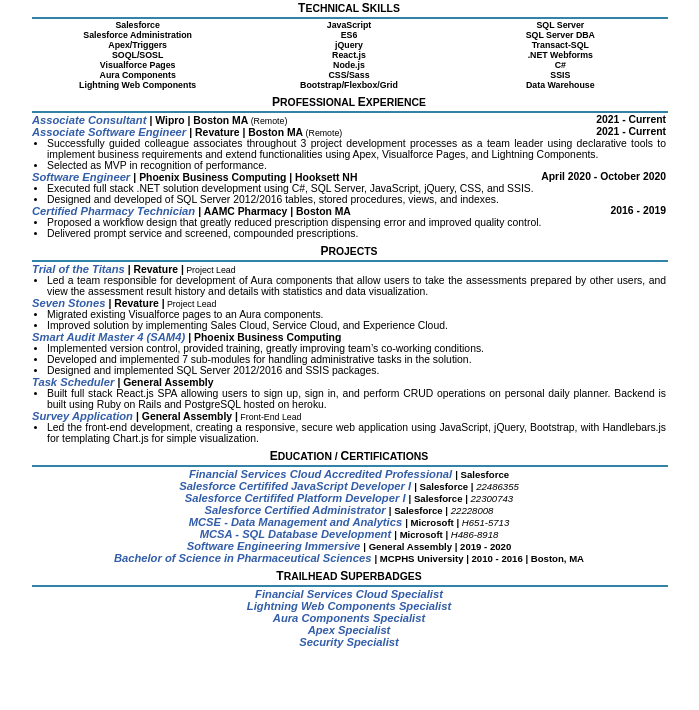
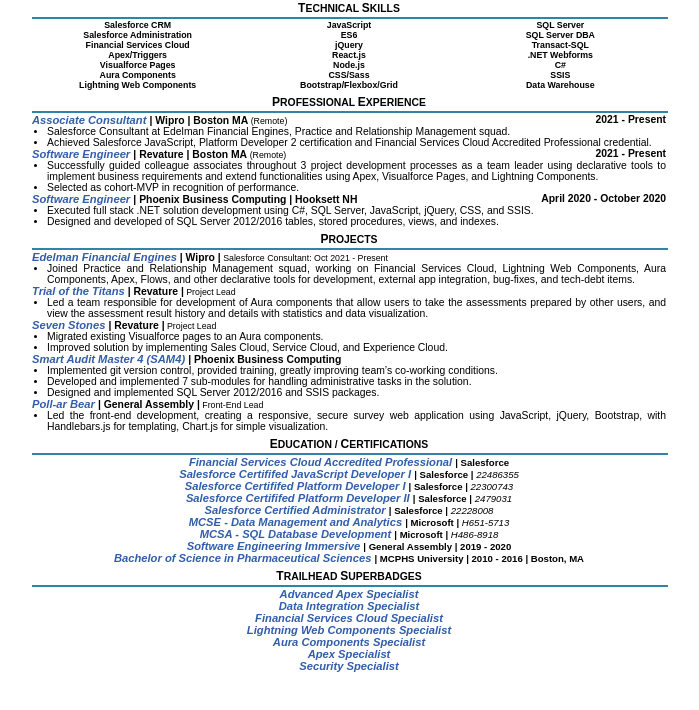
Before and after one commit to wyang19a/resume2022, a plain HTML site: page index.html in a window 1280 px wide. Shown: the part 102-812 px from the top of the page, without its empty margins (291-990 px from the left). Drawn offline with Linux system fonts and the light colour scheme.

Commit message:
updated Aug11/2022

```diff
--- a/index.html
+++ b/index.html
@@ -234,10 +234,10 @@
       <div class="row">
         <div class="skill-container-2">
           <div>
-            <div class="skill-item-2 skill-item-header">Salesforce</div>
+            <div class="skill-item-2 skill-item-header">Salesforce CRM</div>
             <div class="skill-item-2">Salesforce Administration</div>
+            <div class="skill-item-2">Financial Services Cloud</div>
             <div class="skill-item-2">Apex/Triggers</div>
-            <div class="skill-item-2">SOQL/SOSL</div>
             <div class="skill-item-2">Visualforce Pages</div>
             <div class="skill-item-2">Aura Components</div>
             <div class="skill-item-2">Lightning Web Components</div>
@@ -310,16 +310,24 @@
                 <span class="exp-title">Associate Consultant </span>
                 | Wipro | Boston MA <span class="tiny">(Remote)</span>
               </div>
-              <div class="ert-right">2021 - Current</div>
+              <div class="ert-right">2021 - Present</div>
+            </div>
+            <div class="exp-achieve">
+              <ul>
+                <li>
+                  Salesforce Consultant at Edelman Financial Engines, Practice and Relationship Management squad.
+                </li>
+                <li>Achieved Salesforce JavaScript, Platform Developer 2 certification and Financial Services Cloud Accredited Professional credential.</li>
+              </ul>
             </div>
           </div>
           <div class="single-exp">
             <div class="exp-title-row">
               <div class="etr-left">
-                <span class="exp-title">Associate Software Engineer </span>
+                <span class="exp-title">Software Engineer </span>
                 | Revature | Boston MA <span class="tiny">(Remote)</span>
               </div>
-              <div class="ert-right">2021 - Current</div>
+              <div class="ert-right">2021 - Present</div>
             </div>
             <div class="exp-achieve">
               <ul>
@@ -329,7 +337,7 @@
                   to implement business requirements and extend functionalities
                   using Apex, Visualforce Pages, and Lightning Components.
                 </li>
-                <li>Selected as MVP in recognition of performance.</li>
+                <li>Selected as cohort-MVP in recognition of performance.</li>
               </ul>
             </div>
           </div>
@@ -354,27 +362,6 @@
               </ul>
             </div>
           </div>
-          <div class="single-exp">
-            <div class="exp-title-row">
-              <div class="etr-left">
-                <span class="exp-title">Certified Pharmacy Technician </span>
-                | AAMC Pharmacy | Boston MA
-              </div>
-              <div class="ert-right">2016 - 2019</div>
-            </div>
-            <div class="exp-achieve">
-              <ul>
-                <li>
-                  Proposed a workflow design that greatly reduced prescription
-                  dispensing error and improved quality control.
-                </li>
-                <li>
-                  Delivered prompt service and screened, compounded
-                  prescriptions.
-                </li>
-              </ul>
-            </div>
-          </div>
         </div>
       </div>
       <div class="header-title header">
@@ -382,6 +369,19 @@
       </div>
       <hr />
       <div class="row">
+        <div class="project-container">
+          <div class="single-project-container">
+            <div class="prj-title-row">
+              <span class="prj-title">Edelman Financial Engines</span> | Wipro
+              |<span class="tiny"> Salesforce Consultant: Oct 2021 - Present </span>
+            </div>
+            <ul>
+              <li>
+                Joined Practice and Relationship Management squad, working on Financial Services Cloud, Lightning Web Components, Aura Components, Apex, Flows, and other declarative tools for development, external app integration, bug-fixes, and tech-debt items.
+              </li>
+            </ul>
+          </div>
+        </div>
         <div class="project-container">
           <div class="single-project-container">
             <div class="prj-title-row">
@@ -426,7 +426,7 @@
             </div>
             <ul>
               <li>
-                Implemented version control, provided training, greatly
+                Implemented git version control, provided training, greatly
                 improving team’s co-working conditions.
               </li>
               <li>
@@ -442,30 +442,14 @@
         <div class="project-container">
           <div class="single-project-container">
             <div class="prj-title-row">
-              <span class="prj-title">Task Scheduler </span>
-              | General Assembly
-            </div>
-            <ul>
-              <li>
-                Built full stack React.js SPA allowing users to sign up, sign
-                in, and perform CRUD operations on personal daily planner.
-                Backend is built using Ruby on Rails and PostgreSQL hosted on
-                heroku.
-              </li>
-            </ul>
-          </div>
-        </div>
-        <div class="project-container">
-          <div class="single-project-container">
-            <div class="prj-title-row">
-              <span class="prj-title">Survey Application </span> | General
+              <span class="prj-title">Poll-ar Bear </span> | General
               Assembly |<span class="tiny"> Front-End Lead </span>
             </div>
             <ul>
               <li>
-                Led the front-end development, creating a responsive, secure web
+                Led the front-end development, creating a responsive, secure survey web
                 application using JavaScript, jQuery, Bootstrap, with
-                Handlebars.js for templating Chart.js for simple visualization.
+                Handlebars.js for templating, Chart.js for simple visualization.
               </li>
             </ul>
           </div>
@@ -492,6 +476,11 @@
             <span class="education-title"
               >Salesforce Certififed Platform Developer I </span
             >| Salesforce | <span class="cert-credential">22300743</span>
+          </div>
+          <div class="education-item">
+            <span class="education-title"
+              >Salesforce Certififed Platform Developer II </span
+            >| Salesforce | <span class="cert-credential">2479031</span>
           </div>
           <div class="education-item">
             <span class="education-title"
@@ -527,6 +516,16 @@
       <div class="education-container">
         <div class="education-item">
           <span class="education-title"
+            >Advanced Apex Specialist
+          </span>
+        </div>
+        <div class="education-item">
+          <span class="education-title"
+            >Data Integration Specialist
+          </span>
+        </div>
+        <div class="education-item">
+          <span class="education-title"
             >Financial Services Cloud Specialist
           </span>
         </div>
```
